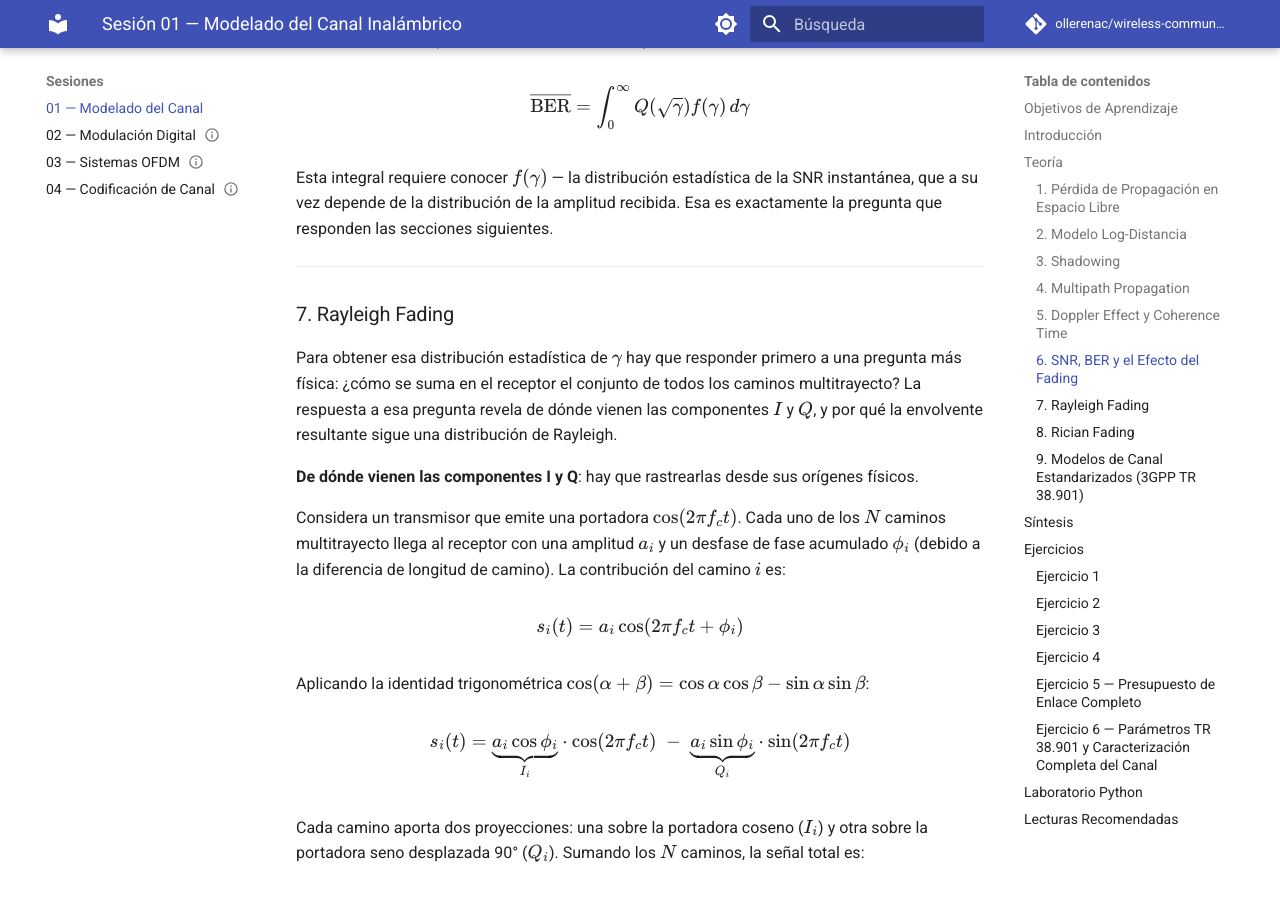
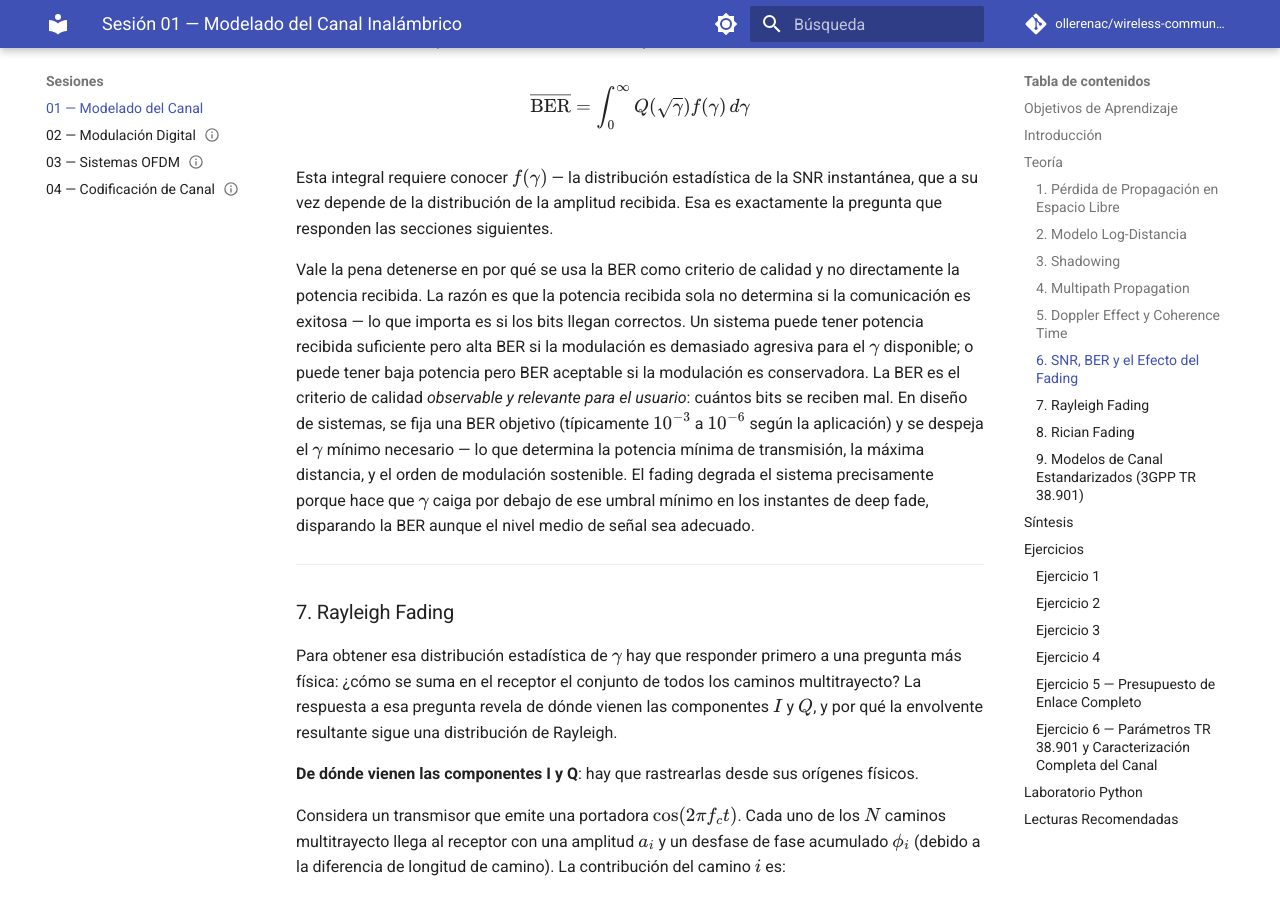
Before and after one commit to ollerenac/wireless-communication-systems, an MkDocs documentation site: the page built from docs/sessions/01-channel-modeling/index.md, in a window 1280 px wide and 900 px high, scrolled down 17299 px. Built offline with MkDocs 1.6.1 and Material for MkDocs 9.7.7, drawn with Linux system fonts in a browser that asks for light colours; comment, search, counter and statistics services are not loaded.

Commit message:
docs(session-01): explain why BER over received power, and how fading violates the minimum γ threshold

```diff
--- a/docs/sessions/01-channel-modeling/index.md
+++ b/docs/sessions/01-channel-modeling/index.md
@@ -329,6 +329,8 @@ En presencia de fading, $\gamma$ es una **variable aleatoria** con su propia dis
 $$\overline{\text{BER}} = \int_0^{\infty} Q\!\left(\sqrt{\gamma}\right) f(\gamma)\, d\gamma$$
 
 Esta integral requiere conocer $f(\gamma)$ — la distribución estadística de la SNR instantánea, que a su vez depende de la distribución de la amplitud recibida. Esa es exactamente la pregunta que responden las secciones siguientes.
+
+Vale la pena detenerse en por qué se usa la BER como criterio de calidad y no directamente la potencia recibida. La razón es que la potencia recibida sola no determina si la comunicación es exitosa — lo que importa es si los bits llegan correctos. Un sistema puede tener potencia recibida suficiente pero alta BER si la modulación es demasiado agresiva para el $\gamma$ disponible; o puede tener baja potencia pero BER aceptable si la modulación es conservadora. La BER es el criterio de calidad *observable y relevante para el usuario*: cuántos bits se reciben mal. En diseño de sistemas, se fija una BER objetivo (típicamente $10^{-3}$ a $10^{-6}$ según la aplicación) y se despeja el $\gamma$ mínimo necesario — lo que determina la potencia mínima de transmisión, la máxima distancia, y el orden de modulación sostenible. El fading degrada el sistema precisamente porque hace que $\gamma$ caiga por debajo de ese umbral mínimo en los instantes de deep fade, disparando la BER aunque el nivel medio de señal sea adecuado.
 
 ---
 
```
